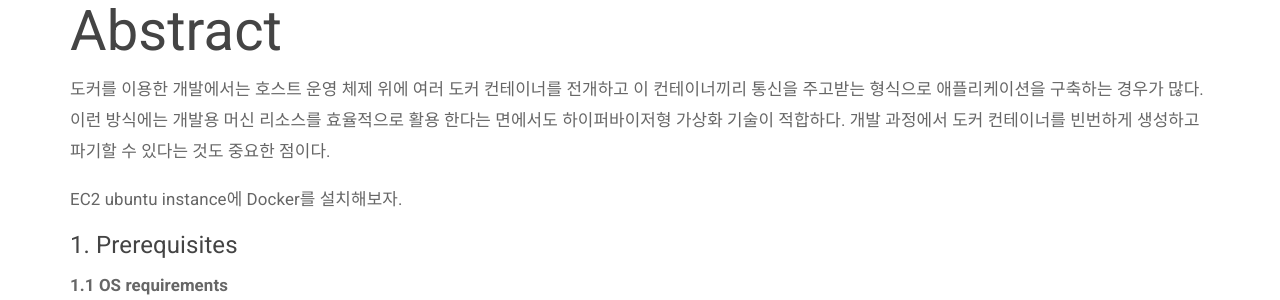
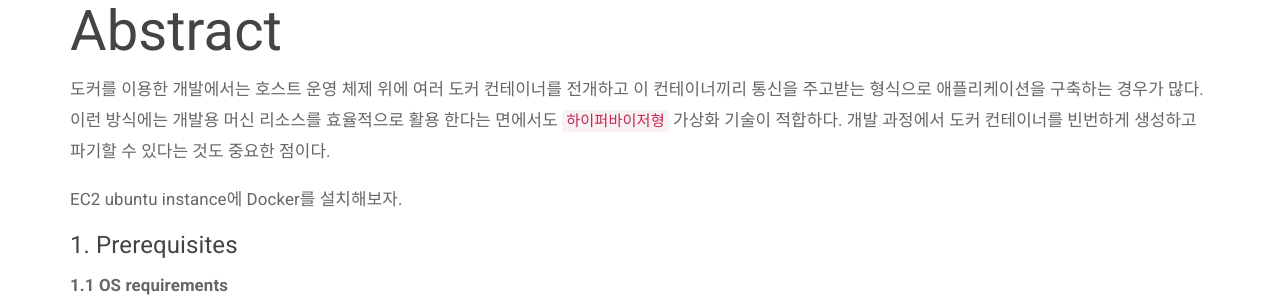
Before and after one commit to 9oooroom/9oooroom.github.io, a Jekyll site: the page built from _posts/2020-07-13-Docker-install-AWS-EC2-ubuntu-16.04.md, in a window 1280 px wide and 900 px high, scrolled down 335 px. Shown: the part 181-481 px from the top of the window. Built offline with Jekyll 4.4.1, drawn with Linux system fonts in a browser that asks for light colours; comment, search, counter and statistics services are not loaded.

```diff
--- a/_posts/2020-07-13-Docker-install-AWS-EC2-ubuntu-16.04.md
+++ b/_posts/2020-07-13-Docker-install-AWS-EC2-ubuntu-16.04.md
@@ -11,7 +11,7 @@ tags: [Docker, AWS, Ubuntu]
 
 도커를 이용한 개발에서는 호스트 운영 체제 위에 여러 도커 컨테이너를 전개하고 이 컨테이너끼리 통신을
 주고받는 형식으로 애플리케이션을 구축하는 경우가 많다. 이런 방식에는 개발용 머신 리소스를 효율적으로 활용
-한다는 면에서도 하이퍼바이저형 가상화 기술이 적합하다. 개발 과정에서 도커 컨테이너를 빈번하게 생성하고
+한다는 면에서도 `하이퍼바이저형` 가상화 기술이 적합하다. 개발 과정에서 도커 컨테이너를 빈번하게 생성하고
 파기할 수 있다는 것도 중요한 점이다.
 
 EC2 ubuntu instance에 Docker를 설치해보자.
```
